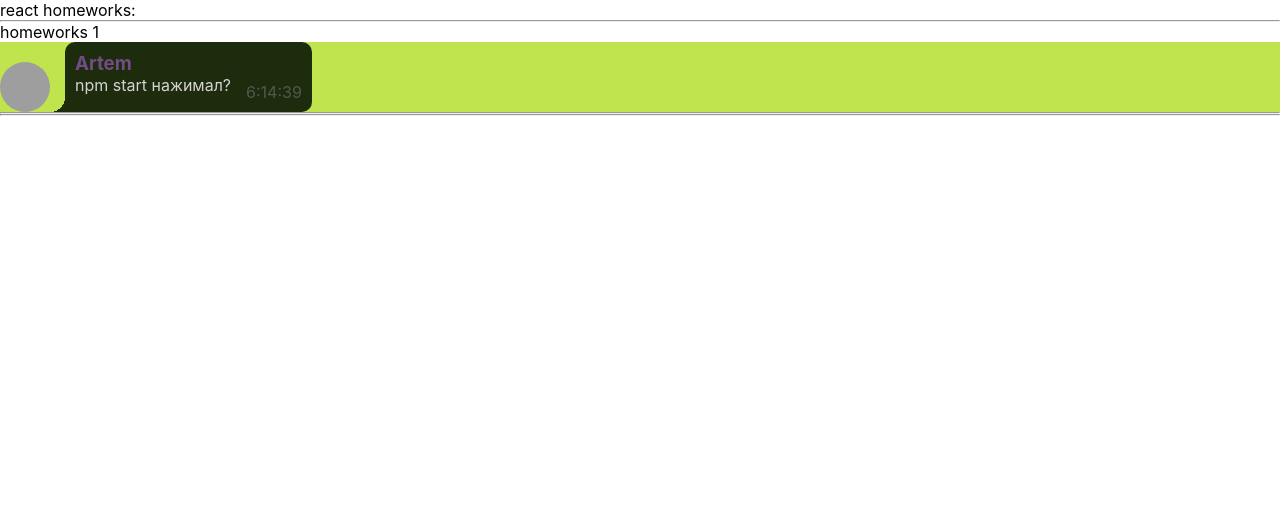
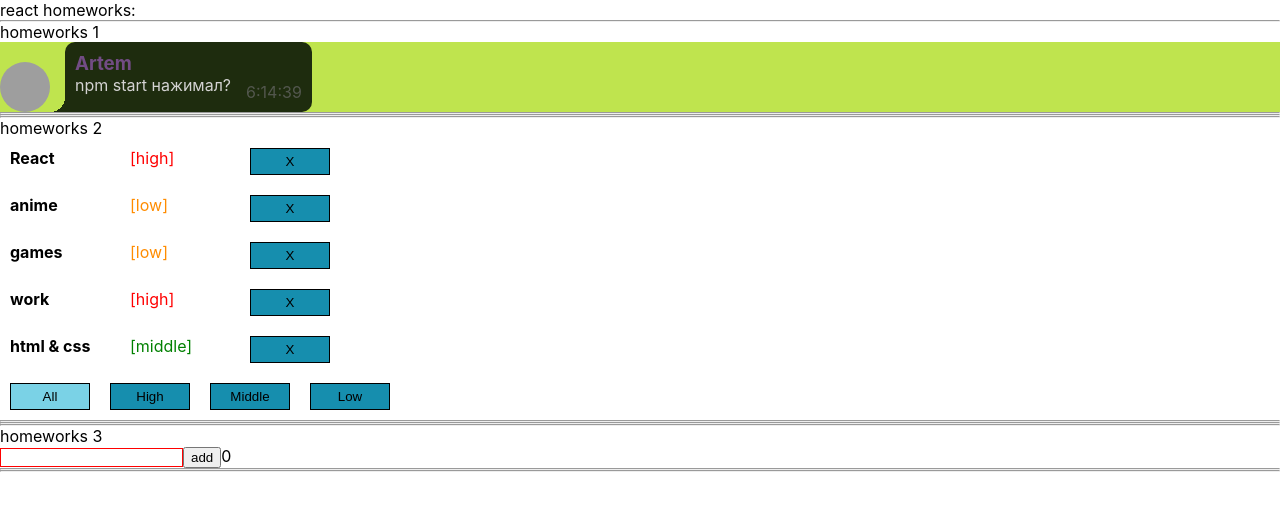
Before and after one commit to Dora-ApplePie/homeworks_by_ignat, a React (Create React App) app: page / in a window 1280 px wide. Shown: the top 510 px of the page. Built offline with nearby package versions, Linux system fonts and the light colour scheme; grey boxes are pictures that could not be loaded.

Commit message:
create affairs with priorities

```diff
--- a/src/p1-main/m1-ui/u1-app/App.tsx
+++ b/src/p1-main/m1-ui/u1-app/App.tsx
@@ -1,14 +1,16 @@
 import React from 'react'
 import s from './App.module.css'
 import HW1 from '../../../p2-homeworks/h1/HW1'
+import HW2 from "../../../p2-homeworks/h2/HW2";
+import HW3 from "../../../p2-homeworks/h3/HW3";
 
 function App() {
     return (
         <div className={s.App}>
             <div>react homeworks:</div>
             <HW1/>
-            {/*<HW2/>*/}
-            {/*<HW3/>*/}
+            <HW2/>
+            <HW3/>
             {/*<HW4/>*/}
             {/*<HW5/>*/}
 
--- /dev/null
+++ b/src/p2-homeworks/h2/Affair.module.css
@@ -0,0 +1,32 @@
+.item {
+    margin: 10px;
+    width: 100px;
+}
+
+.affair {
+    display: flex;
+}
+
+.low {
+    color: darkorange;
+}
+
+.high {
+    color: red;
+}
+
+.middle {
+    color: green;
+}
+
+.btn {
+    background-color: #168eae;
+    border: 1px black solid;
+    margin: 10px;
+    padding: 5px;
+    width: 80px;
+}
+
+.btn:hover {
+    color: #f00;
+}
--- a/src/p2-homeworks/h2/Affair.tsx
+++ b/src/p2-homeworks/h2/Affair.tsx
@@ -1,19 +1,24 @@
 import React from 'react'
+import s from './Affair.module.css'
+import {AffairType} from "./HW2";
 
 type AffairPropsType = {
-    // key не нужно типизировать
-    affair: any // need to fix any
-    deleteAffairCallback: any // need to fix any
+    affair: AffairType
+    deleteAffairCallback: (_id: number) => void
 }
 
 function Affair(props: AffairPropsType) {
-    const deleteCallback = () => {}// need to fix
+    const deleteCallback = () => {
+        props.deleteAffairCallback(props.affair._id)
+    }
+
+    const priorityClass = s.item + ' ' + s[props.affair.priority]
 
     return (
-        <div>
-            // show some text
-
-            <button onClick={deleteCallback}>X</button>
+        <div className={s.affair}>
+            <div className={s.item}><b>{props.affair.name}</b></div>
+            <div className={priorityClass}>[{props.affair.priority}]</div>
+            <button className={s.btn} onClick={deleteCallback}>X</button>
         </div>
     )
 }
--- a/src/p2-homeworks/h2/Affairs.module.css
+++ b/src/p2-homeworks/h2/Affairs.module.css
@@ -1,3 +1,16 @@
-.someClass {
+.button {
+    background-color: #168eae;
+    border: 1px black solid;
+    margin: 10px;
+    padding: 5px;
+    width: 80px;
+}
+
+.active {
+    padding: 5px;
+    margin: 10px;
+    width: 80px;
+    background-color: #7ad2e6;
+    border: 1px black solid;
 
 }
--- a/src/p2-homeworks/h2/Affairs.tsx
+++ b/src/p2-homeworks/h2/Affairs.tsx
@@ -1,11 +1,13 @@
 import React from 'react'
 import Affair from './Affair'
-import {AffairType} from './HW2'
+import {AffairType, FilterType} from './HW2'
+import s from './Affairs.module.css'
 
 type AffairsPropsType = { // need to fix any
-    data: any
-    setFilter: any
-    deleteAffairCallback: any
+    data: AffairType[]
+    setFilter: (filter: FilterType) => void
+    deleteAffairCallback: (_id: number) => void
+    filter: FilterType
 }
 
 function Affairs(props: AffairsPropsType) {
@@ -17,20 +19,32 @@
         />
     ))
 
-    const setAll = () => {} // need to fix
-    const setHigh = () => {}
-    const setMiddle = () => {}
-    const setLow = () => {}
+    const setAll = () => {
+        props.setFilter('all')
+    }
+    const setHigh = () => {
+        props.setFilter('high')
+    }
+    const setMiddle = () => {
+        props.setFilter('middle')
+    }
+    const setLow = () => {
+        props.setFilter('low')
+    }
+
+    const SetClass = (filter: FilterType) => {
+        return s.button + (props.filter === filter ? ' ' + s.active : '')
+    }
 
     return (
         <div>
 
             {mappedAffairs}
 
-            <button onClick={setAll}>All</button>
-            <button onClick={setHigh}>High</button>
-            <button onClick={setMiddle}>Middle</button>
-            <button onClick={setLow}>Low</button>
+            <button className={SetClass('all')} onClick={setAll}>All</button>
+            <button className={SetClass('high')} onClick={setHigh}>High</button>
+            <button className={SetClass('middle')} onClick={setMiddle}>Middle</button>
+            <button className={SetClass('low')}   onClick={setLow}>Low</button>
         </div>
     )
 }
--- a/src/p2-homeworks/h2/HW2.tsx
+++ b/src/p2-homeworks/h2/HW2.tsx
@@ -2,12 +2,16 @@
 import Affairs from './Affairs'
 
 // types
-export type AffairPriorityType = any // need to fix any
-export type AffairType = any // need to fix any
+export type AffairPriorityType = 'low' | 'middle' | 'high'
+export type AffairType = {
+    _id: number
+    name: string
+    priority: AffairPriorityType
+}
 export type FilterType = 'all' | AffairPriorityType
 
 // constants
-const defaultAffairs: any = [ // need to fix any
+const defaultAffairs: AffairType[] = [
     {_id: 1, name: 'React', priority: 'high'},
     {_id: 2, name: 'anime', priority: 'low'},
     {_id: 3, name: 'games', priority: 'low'},
@@ -16,20 +20,21 @@
 ]
 
 // pure helper functions
-export const filterAffairs = (affairs: any, filter: any): any => { // need to fix any
+export const filterAffairs = (affairs: AffairType[], filter: FilterType): AffairType[] => {
     if (filter === 'all') return affairs
-    else return // need to fix
+    else return affairs.filter(a => a.priority === filter)
 }
-export const deleteAffair = (affairs: any, _id: any): any => { // need to fix any
-    return // need to fix
+
+export const deleteAffair = (affairs: AffairType[], _id: number): AffairType[] => {
+    return affairs.filter(a => a._id !== _id) //верни нам всё то, что не равно id которое пришло!
 }
 
 function HW2() {
-    const [affairs, setAffairs] = useState<any>(defaultAffairs) // need to fix any
+    const [affairs, setAffairs] = useState<AffairType[]>(defaultAffairs)
     const [filter, setFilter] = useState<FilterType>('all')
 
     const filteredAffairs = filterAffairs(affairs, filter)
-    const deleteAffairCallback = (_id: any) => setAffairs(deleteAffair(affairs, _id)) // need to fix any
+    const deleteAffairCallback = (_id: number) => setAffairs(deleteAffair(affairs, _id))
 
     return (
         <div>
@@ -41,6 +46,7 @@
                 data={filteredAffairs}
                 setFilter={setFilter}
                 deleteAffairCallback={deleteAffairCallback}
+                filter={filter}
             />
 
             <hr/>
```
